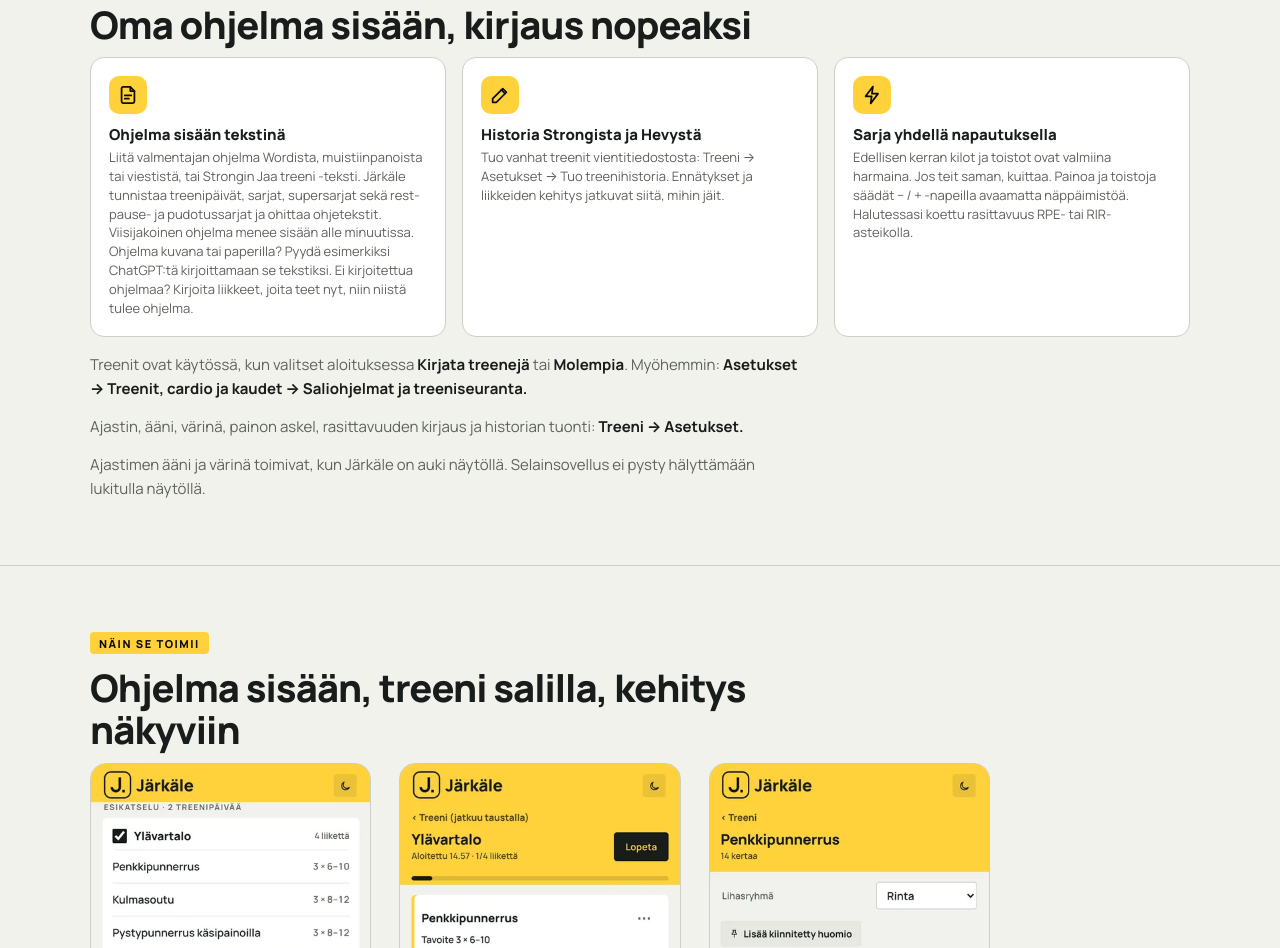
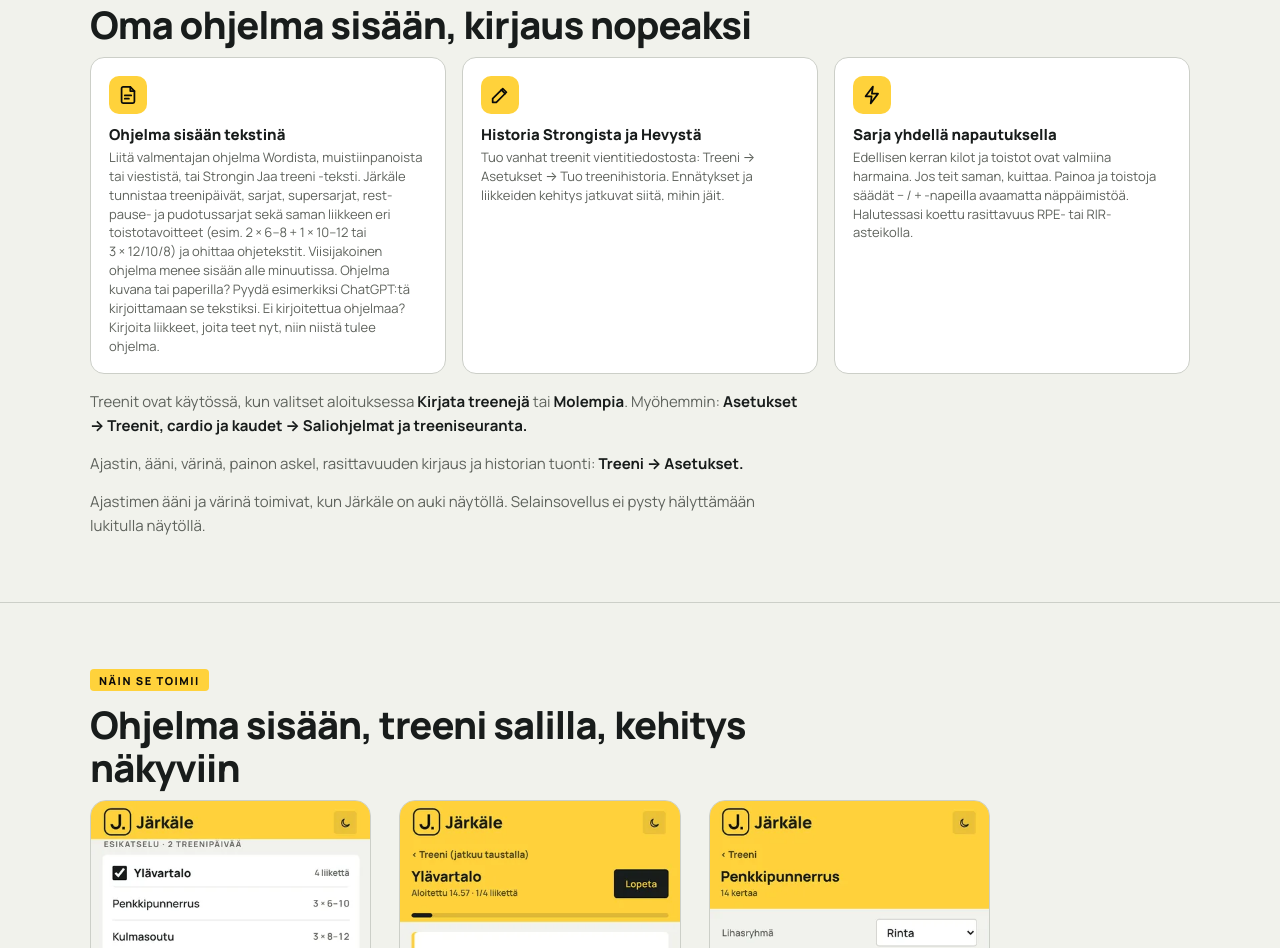
Before and after one commit to amyggs/jarkale-site, a plain HTML site: page index.html in a window 1280 px wide. Shown: the part 937-1885 px from the top of the page. Drawn offline with Linux system fonts and the light colour scheme.

Commit message:
v2.18.182: tuonti tunnistaa pilkulla erotellut ja pyramidiset toistotavoitteet, esittelyyn maininta
Co-Authored-By: Claude Opus 5.5 <noreply@anthropic.com>
Claude-Session: https://claude.ai/code/session_019tkzrVwThuW46uhkkHQesb

```diff
--- a/index.html
+++ b/index.html
@@ -261,7 +261,7 @@ footer b{font:800 15px/1 Manrope,system-ui,sans-serif;color:var(--acc);letter-sp
   <span class="tag">Sali</span>
   <h2>Oma ohjelma sisään, kirjaus nopeaksi</h2>
   <div class="why">
-    <div class="feat"><div class="fi"><svg class="ico" width="22" height="22" viewBox="0 0 24 24" fill="none" stroke="currentColor" stroke-width="1.9" stroke-linecap="round" stroke-linejoin="round" aria-hidden="true"><path d="M14.5 3.2H6.6A1.6 1.6 0 0 0 5 4.8v14.4a1.6 1.6 0 0 0 1.6 1.6h10.8a1.6 1.6 0 0 0 1.6-1.6V7.7z"/><path d="M14.5 3.2v4.5H19M8.5 12.5h7M8.5 16h4.5"/></svg></div><div><b>Ohjelma sisään tekstinä</b><span>Liitä valmentajan ohjelma Wordista, muistiinpanoista tai viestistä, tai Strongin Jaa treeni -teksti. Järkäle tunnistaa treenipäivät, sarjat, supersarjat sekä rest-pause- ja pudotussarjat ja ohittaa ohjetekstit. Viisijakoinen ohjelma menee sisään alle minuutissa. Ohjelma kuvana tai paperilla? Pyydä esimerkiksi ChatGPT:tä kirjoittamaan se tekstiksi. Ei kirjoitettua ohjelmaa? Kirjoita liikkeet, joita teet nyt, niin niistä tulee ohjelma.</span></div></div>
+    <div class="feat"><div class="fi"><svg class="ico" width="22" height="22" viewBox="0 0 24 24" fill="none" stroke="currentColor" stroke-width="1.9" stroke-linecap="round" stroke-linejoin="round" aria-hidden="true"><path d="M14.5 3.2H6.6A1.6 1.6 0 0 0 5 4.8v14.4a1.6 1.6 0 0 0 1.6 1.6h10.8a1.6 1.6 0 0 0 1.6-1.6V7.7z"/><path d="M14.5 3.2v4.5H19M8.5 12.5h7M8.5 16h4.5"/></svg></div><div><b>Ohjelma sisään tekstinä</b><span>Liitä valmentajan ohjelma Wordista, muistiinpanoista tai viestistä, tai Strongin Jaa treeni -teksti. Järkäle tunnistaa treenipäivät, sarjat, supersarjat, rest-pause- ja pudotussarjat sekä saman liikkeen eri toistotavoitteet (esim. 2&nbsp;×&nbsp;6–8 + 1&nbsp;×&nbsp;10–12 tai 3&nbsp;×&nbsp;12/10/8) ja ohittaa ohjetekstit. Viisijakoinen ohjelma menee sisään alle minuutissa. Ohjelma kuvana tai paperilla? Pyydä esimerkiksi ChatGPT:tä kirjoittamaan se tekstiksi. Ei kirjoitettua ohjelmaa? Kirjoita liikkeet, joita teet nyt, niin niistä tulee ohjelma.</span></div></div>
     <div class="feat"><div class="fi"><svg class="ico" width="22" height="22" viewBox="0 0 24 24" fill="none" stroke="currentColor" stroke-width="1.9" stroke-linecap="round" stroke-linejoin="round" aria-hidden="true"><path d="M4 20h4L19 9l-4-4L4 16z"/><path d="M13.5 6.5l4 4"/></svg></div><div><b>Historia Strongista ja Hevystä</b><span>Tuo vanhat treenit vientitiedostosta: Treeni → Asetukset → Tuo treenihistoria. Ennätykset ja liikkeiden kehitys jatkuvat siitä, mihin jäit.</span></div></div>
     <div class="feat"><div class="fi"><svg class="ico" width="22" height="22" viewBox="0 0 24 24" fill="none" stroke="currentColor" stroke-width="1.9" stroke-linecap="round" stroke-linejoin="round" aria-hidden="true"><path d="M13 2.8 5 13.4h6.6l-1 7.8 8-10.7h-6.7z"/></svg></div><div><b>Sarja yhdellä napautuksella</b><span>Edellisen kerran kilot ja toistot ovat valmiina harmaina. Jos teit saman, kuittaa. Painoa ja toistoja säädät − / + -napeilla avaamatta näppäimistöä. Halutessasi koettu rasittavuus RPE- tai RIR-asteikolla.</span></div></div>
   </div>
```
